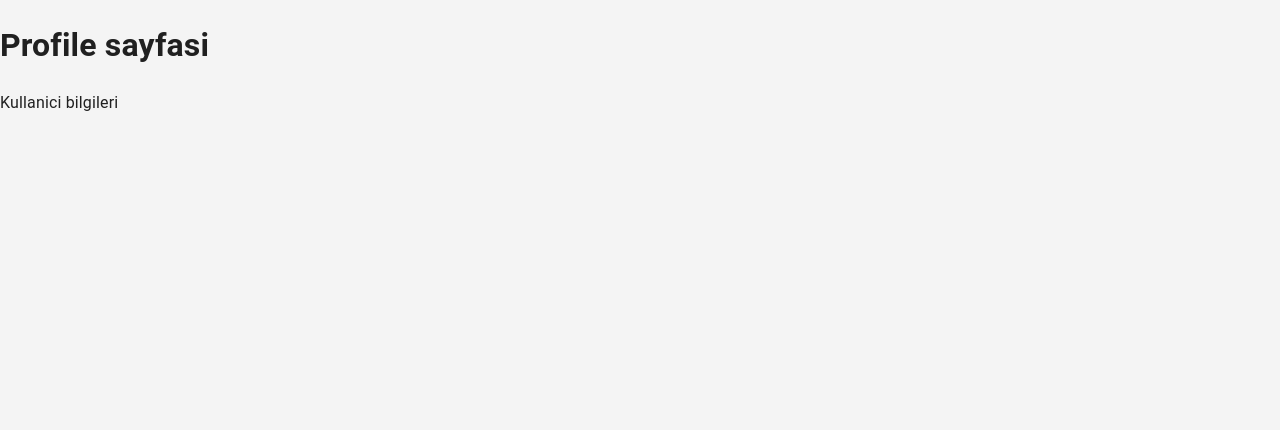
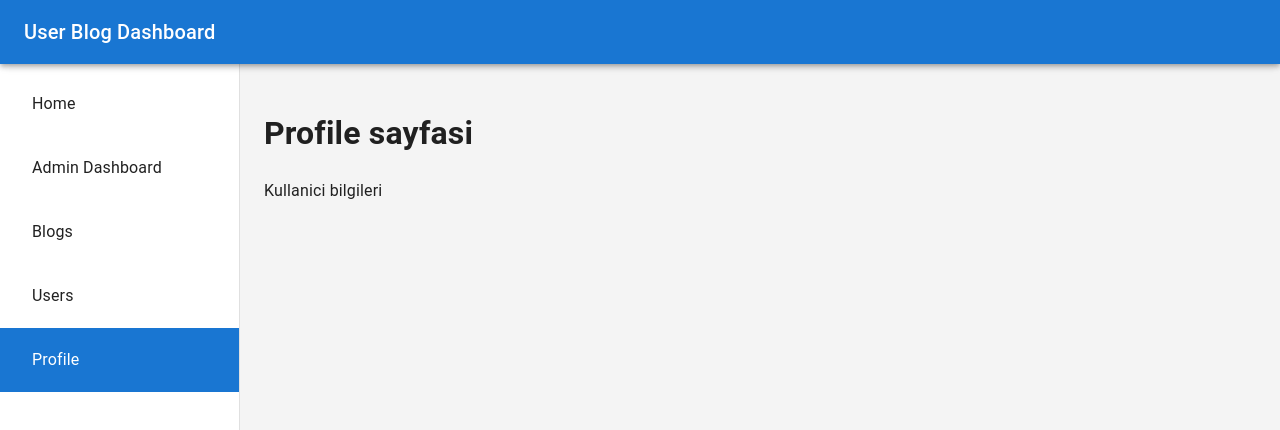
Before and after one commit to sevgiguclu/user-blog-dashboard, a Next.js app: page /profile in a window 1280 px wide. Shown: the top 430 px of the page. Built offline with nearby package versions, Linux system fonts and the light colour scheme.

Commit message:
The header and sidebar were separated from the main page, turned into a component and called on the layout page

```diff
--- a/src/app/layout.tsx
+++ b/src/app/layout.tsx
@@ -1,5 +1,10 @@
 import type { Metadata } from "next";
 import ThemeRegistry from "../shared/ThemeRegistry";
+import Header from "@/components/Header";
+import Sidebar from "@/components/Sidebar";
+import {Box, CssBaseline, Toolbar} from "@mui/material";
+
+const drawerWidth = 240;
 
 export const metadata: Metadata = {
   title: "Create Next App",
@@ -15,7 +20,17 @@ export default function RootLayout({
     <html lang="en">
           <body>
               <ThemeRegistry>
-                  {children }
+              <Box sx={{ display: "flex" }}>
+                <CssBaseline />
+
+                {/* Main Content */}
+                <Box component="main" sx={{ flexGrow: 1, p: 3, ml: `${drawerWidth}px` }}>
+                    <Toolbar />
+                    <Header/>
+                    <Sidebar/>
+                    {children }
+                </Box>
+              </Box>
               </ThemeRegistry>
         </body>
     </html>
--- /dev/null
+++ b/src/components/Header.tsx
@@ -0,0 +1,15 @@
+"use client";
+
+import { AppBar, Toolbar, Typography } from "@mui/material";
+
+export default function Header() {
+  return (
+    <AppBar position="fixed" sx={{ zIndex: (theme) => theme.zIndex.drawer + 1 }}>
+      <Toolbar>
+        <Typography variant="h6" noWrap component="div">
+          User Blog Dashboard
+        </Typography>
+      </Toolbar>
+    </AppBar>
+  );
+}
--- /dev/null
+++ b/src/components/Sidebar.tsx
@@ -0,0 +1,63 @@
+"use client";
+import Link from "next/link";
+import { usePathname } from "next/navigation"; // App Router için
+import { Drawer, List, ListItem, ListItemText, Toolbar, Box } from "@mui/material";
+
+const drawerWidth = 240;
+
+const pages = [
+  { name: "Home", path: "/" },
+  { name: "Admin Dashboard", path: "/dashboard" },
+  { name: "Blogs", path: "/blog" },
+  { name: "Users", path: "/users" },
+  { name: "Profile", path: "/profile" },
+];
+
+export default function Sidebar() {
+  const pathname = usePathname();
+
+  return (
+    <Drawer
+      variant="permanent"
+      sx={{
+        width: drawerWidth,
+        flexShrink: 0,
+        [`& .MuiDrawer-paper`]: { width: drawerWidth, boxSizing: "border-box" },
+      }}
+    >
+      <Toolbar />
+      <Box sx={{ overflow: "auto" }}>
+        <List>
+          {pages.map((page) => {
+            const isActive = pathname === page.path;
+            return (
+              <ListItem
+                key={page.name}
+                component="div"
+                sx={{
+                  backgroundColor: isActive ? "primary.main" : "inherit",
+                  color: isActive ? "white" : "inherit",
+                  "&:hover": { backgroundColor: "#1976d27a" },
+                }}
+              >
+                <Link
+                  href={page.path}
+                  style={{
+                    textDecoration: "none",
+                    width: "100%",
+                    height: "100%",
+                    display: "block",
+                    padding: "8px 16px",
+                    color: isActive ? "white" : "inherit",
+                  }}
+                >
+                  <ListItemText primary={page.name} />
+                </Link>
+              </ListItem>
+            );
+          })}
+        </List>
+      </Box>
+    </Drawer>
+  );
+}
```
Also changed, not shown: src/app/dashboard/page.tsx (+1 -48 lines).
